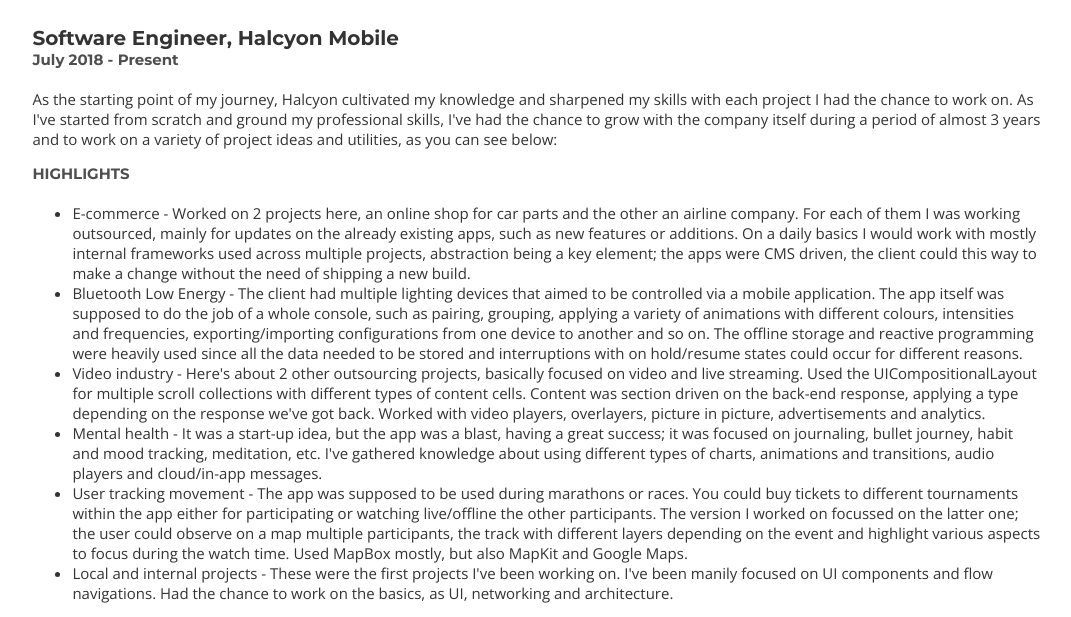
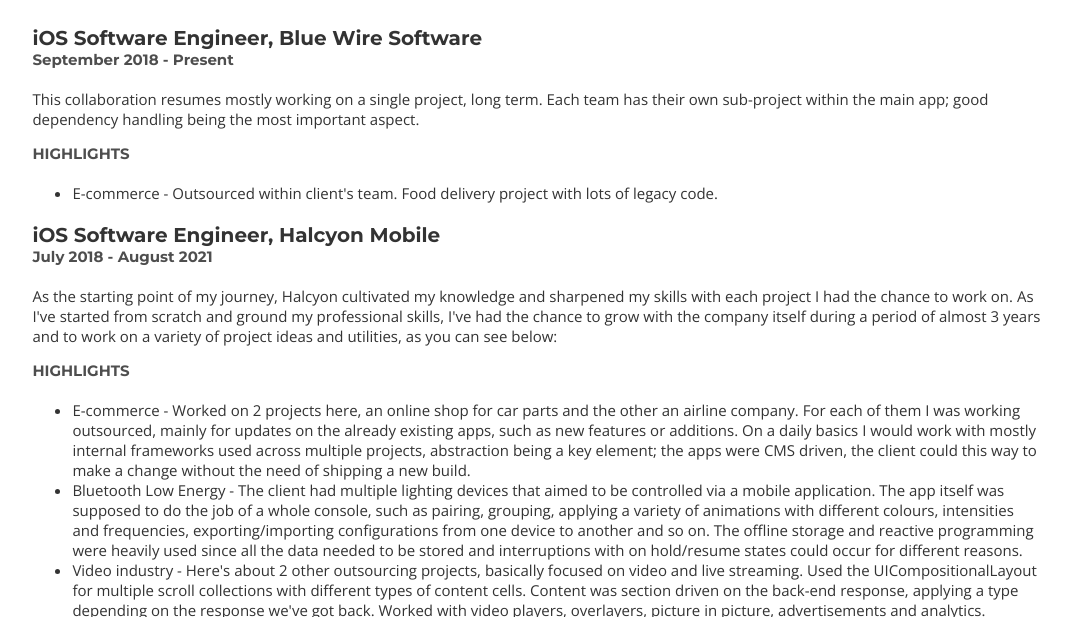
Before and after one commit to Shliferd/Resume, a website: page index.html in a window 1280 px wide. Shown: the part 734-1351 px from the top of the page, without its empty margins (102-1173 px from the left). Drawn offline with nearby package versions, Linux system fonts and the light colour scheme.

Commit message:
update content

```diff
--- a/index.html
+++ b/index.html
@@ -178,8 +178,17 @@
 		<div id= "work">
 			<h2><i class= "fa fa-suitcase left"></i> WORK EXPERIENCE</h2>
 				<div class= "job">
-					<h3>Software Engineer, Halcyon Mobile</h3>
-					<h4>July 2018 - Present</h4>
+					<h3>iOS Software Engineer, Blue Wire Software</h3>
+					<h4>September 2018 - Present</h4>
+					<p>This collaboration resumes mostly working on a single project, long term. Each team has their own sub-project within the main app; good dependency handling being the most important aspect.</p>
+					<h4>HIGHLIGHTS</h4>
+					<ul>
+						<li>E-commerce - Outsourced within client&#39;s team. Food delivery project with lots of legacy code.</li>
+					</ul>
+				</div>
+				<div class= "job">
+					<h3>iOS Software Engineer, Halcyon Mobile</h3>
+					<h4>July 2018 - August 2021</h4>
 					<p>As the starting point of my journey, Halcyon cultivated my knowledge and sharpened my skills with each project I had the chance to work on. As I&#39;ve started from scratch and ground my professional skills, I&#39;ve had the chance to grow with the company itself during a period of almost 3 years and to work on a variety of project ideas and utilities, as you can see below:</p>
 					<h4>HIGHLIGHTS</h4>
 					<ul>
```
Also changed, not shown: resume.json (+1 -1 lines).
